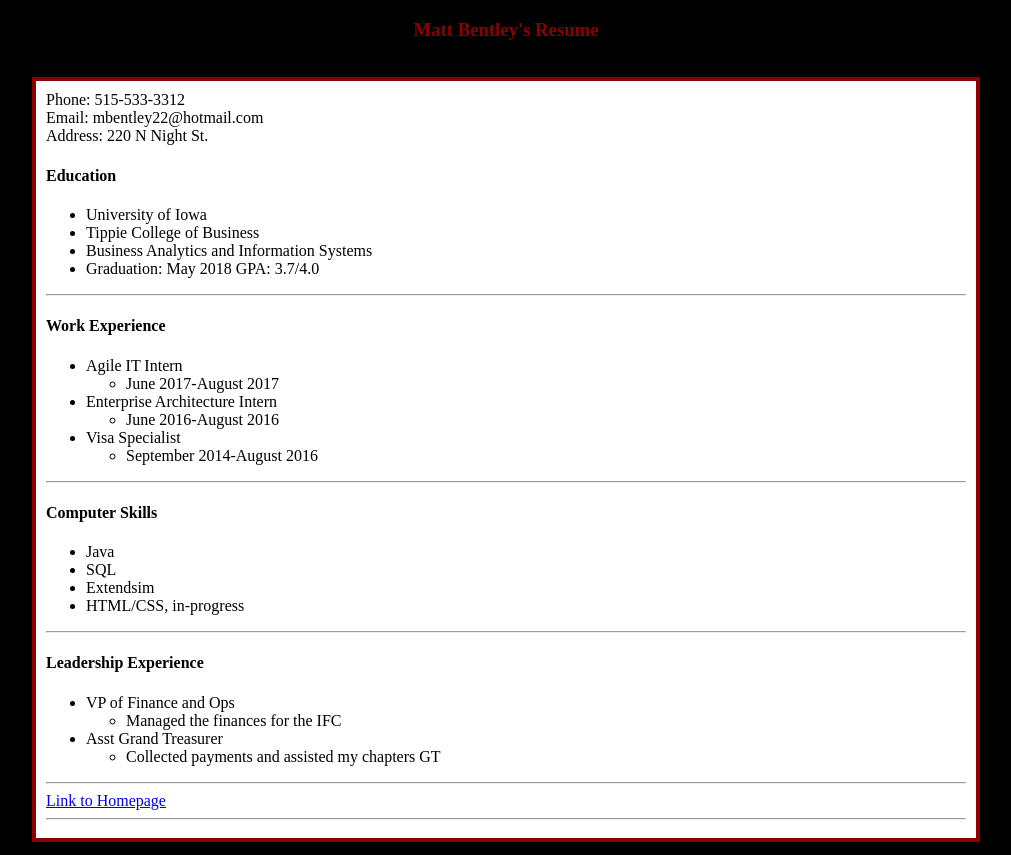
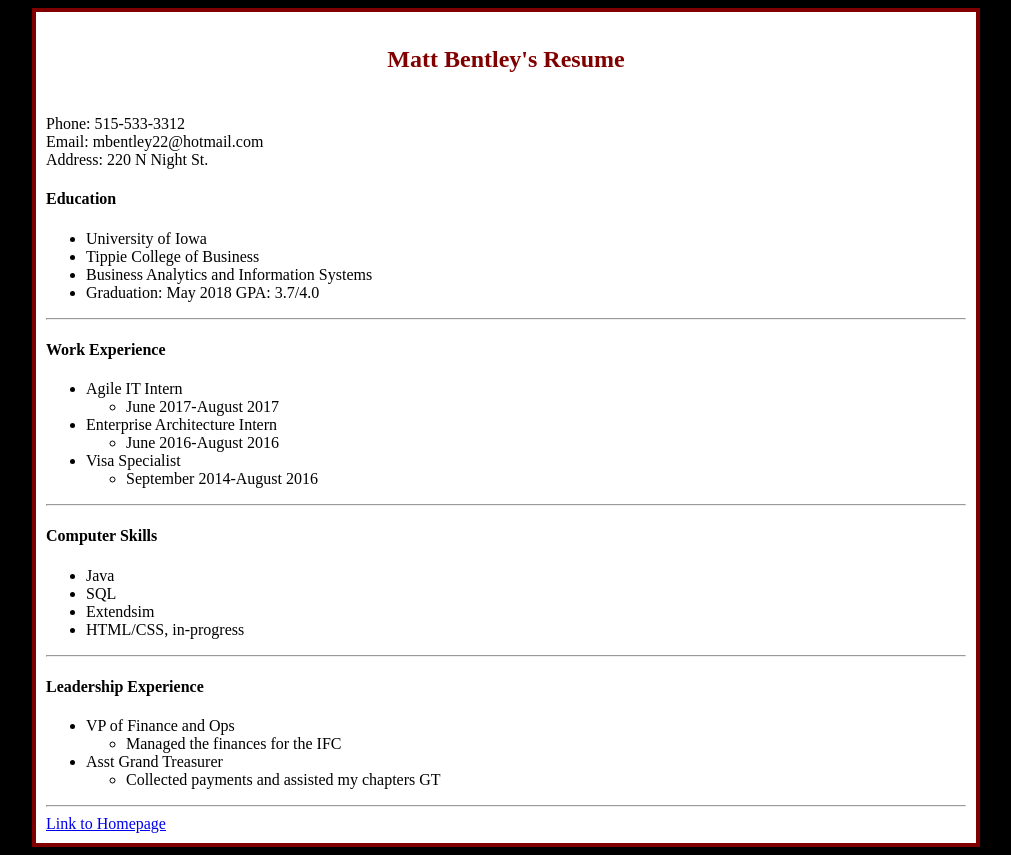
Before and after one commit to mbentley999/HW2, a plain HTML site: page resume.html in a window 1280 px wide. Shown: the whole page, without its empty margins (134-1145 px from the left). Drawn offline with Linux system fonts and the light colour scheme.

Commit message:
final commit, pages are ready to be uploaded, all validated

```diff
--- a/resume.html
+++ b/resume.html
@@ -11,11 +11,11 @@
 
     </head>
 
+    <body>
 	<div class = wrap>
-    <body>
-        <h3><center>Matt Bentley's Resume</h3><br>
+
 		<div class = resume>
-
+		<h3>Matt Bentley's Resume</h3><br>
 		Phone: 515-533-3312 <br>
 		Email: mbentley22@hotmail.com <br>
 		Address: 220 N Night St.
@@ -28,6 +28,7 @@
 				<li>Graduation: May 2018 GPA: 3.7/4.0</li>
 			</ul>
 		<hr>
+
 		<h4>Work Experience</h4>
 			<ul>
 				<li>Agile IT Intern</li>
@@ -44,6 +45,7 @@
 				</ul>
 			</ul>
 		<hr>
+
 		<h4>Computer Skills</h4>
 			<ul>
 				<li>Java</li>
@@ -52,6 +54,7 @@
 				<li>HTML/CSS, in-progress</li>
 			</ul>
 		<hr>
+
 		<h4>Leadership Experience</h4>
 			<ul>
 				<li>VP of Finance and Ops</li>
@@ -62,7 +65,8 @@
 					<li>Collected payments and assisted my chapters GT</li></ul>
 			</ul>
 		<hr>
-		<a href="index.html">Link to Homepage</a><hr>
+
+		<a href="index.html">Link to Homepage</a>
 	</div></div>
 
     </body>
--- a/ztyle.css
+++ b/ztyle.css
@@ -1,6 +1,6 @@
 body{color: white; background-color: black;}
 h2{color: red}
-h3{color: darkred;}
+h3{color: maroon; font-size: 24px; text-align: center;}
 h4{color: black;}
 
 .resume{
@@ -8,7 +8,7 @@ h4{color: black;}
 	background-color: white;
 	color: black;
 	border-style: solid;
-	border-color: darkred;
+	border-color: maroon;
 	border-width: 4px;
 	padding: 10px;
 }
```
Also changed, not shown: index.html (+2 -3 lines).
